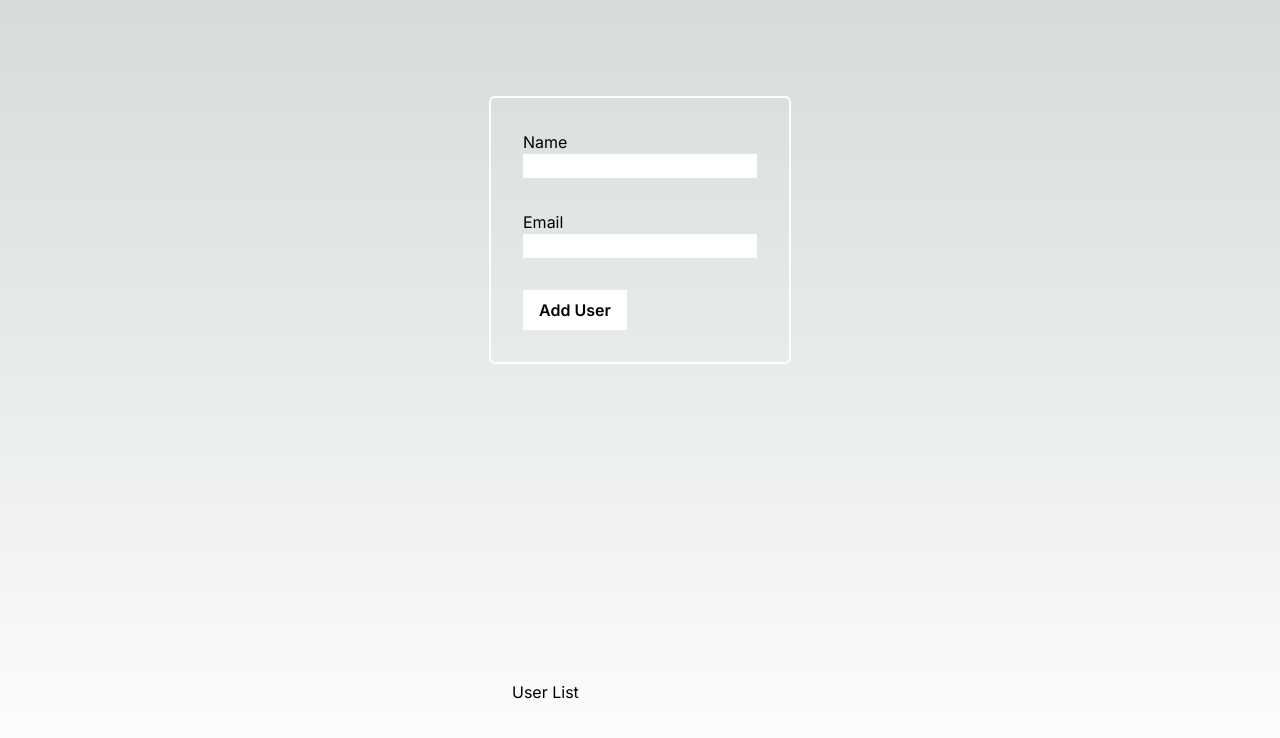
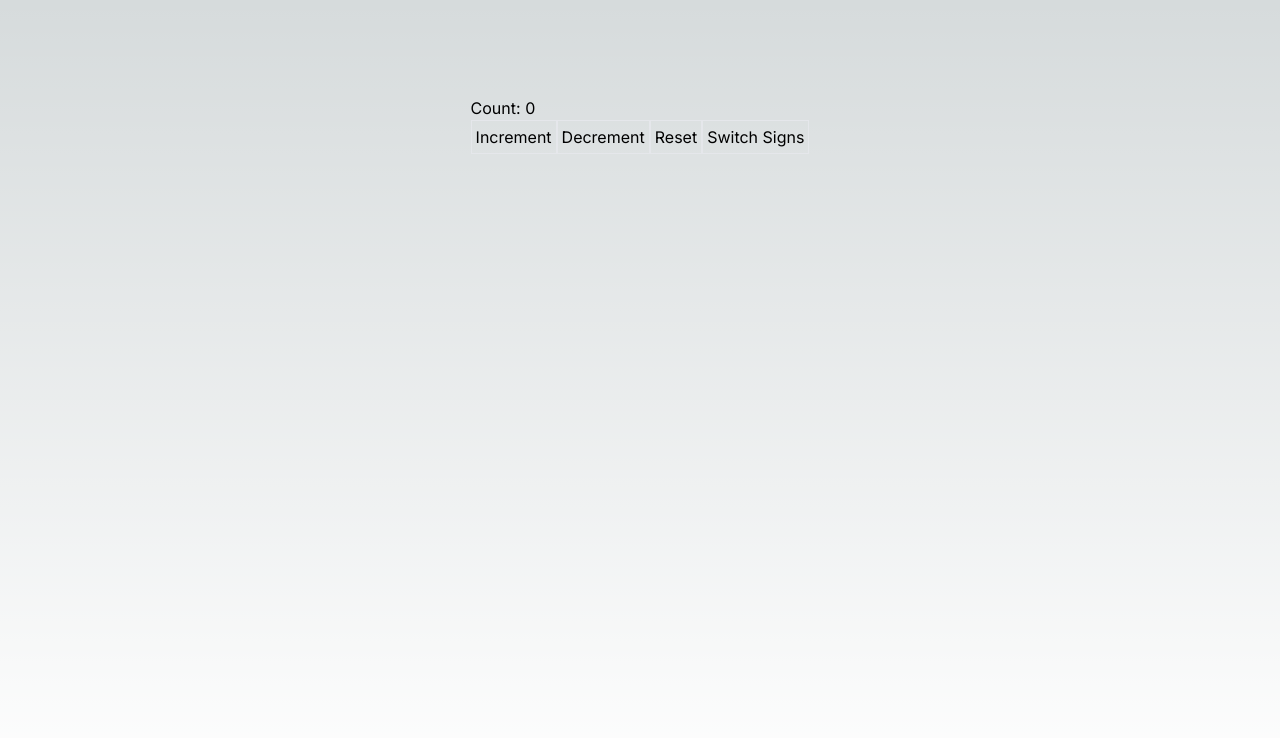
Before and after one commit to andrewgilliland/testing-nextjs, a Next.js app: page / in a window 1280 px wide. Shown: the top 738 px of the page. Built offline with nearby package versions, Linux system fonts and the light colour scheme.

Commit message:
feat: adds counter and tests

```diff
--- a/package.json
+++ b/package.json
@@ -7,7 +7,8 @@
     "build": "next build",
     "start": "next start",
     "lint": "next lint",
-    "test": "jest"
+    "test": "jest -t 'Counter should increment count'",
+    "test:watch": "jest --watch"
   },
   "dependencies": {
     "next": "14.2.3",
--- a/src/app/page.tsx
+++ b/src/app/page.tsx
@@ -1,5 +1,6 @@
 "use client";
 
+import Counter from "@/components/Counter";
 import UserForm from "@/components/UserForm";
 import UserList from "@/components/UserList";
 import { useState } from "react";
@@ -18,8 +19,9 @@ export default function Home() {
 
   return (
     <main className="flex min-h-screen flex-col items-center justify-between p-24">
-      <UserForm onUserAdd={onUserAdd} />
-      <UserList users={users} />
+      {/* <UserForm onUserAdd={onUserAdd} />
+      <UserList users={users} /> */}
+      <Counter initialCount={0} />
     </main>
   );
 }
--- /dev/null
+++ b/src/components/Counter/index.tsx
@@ -0,0 +1,43 @@
+import { useState } from "react";
+
+const Counter = ({ initialCount }: { initialCount: number }) => {
+  const [count, setCount] = useState(initialCount);
+
+  const increment = () => {
+    setCount(count + 1);
+  };
+
+  const decrement = () => {
+    setCount(count - 1);
+  };
+
+  const reset = () => {
+    setCount(initialCount);
+  };
+
+  const switchSigns = () => {
+    setCount(-count);
+  };
+
+  return (
+    <div>
+      <div data-testid="count">Count: {count}</div>
+      <div>
+        <button className="border p-1" onClick={increment}>
+          Increment
+        </button>
+        <button className="border p-1" onClick={decrement}>
+          Decrement
+        </button>
+        <button className="border p-1" onClick={reset}>
+          Reset
+        </button>
+        <button className="border p-1" onClick={switchSigns}>
+          Switch Signs
+        </button>
+      </div>
+    </div>
+  );
+};
+
+export default Counter;
```
Also changed, not shown: 2 other files (tests, documents, lock files or other folders).
